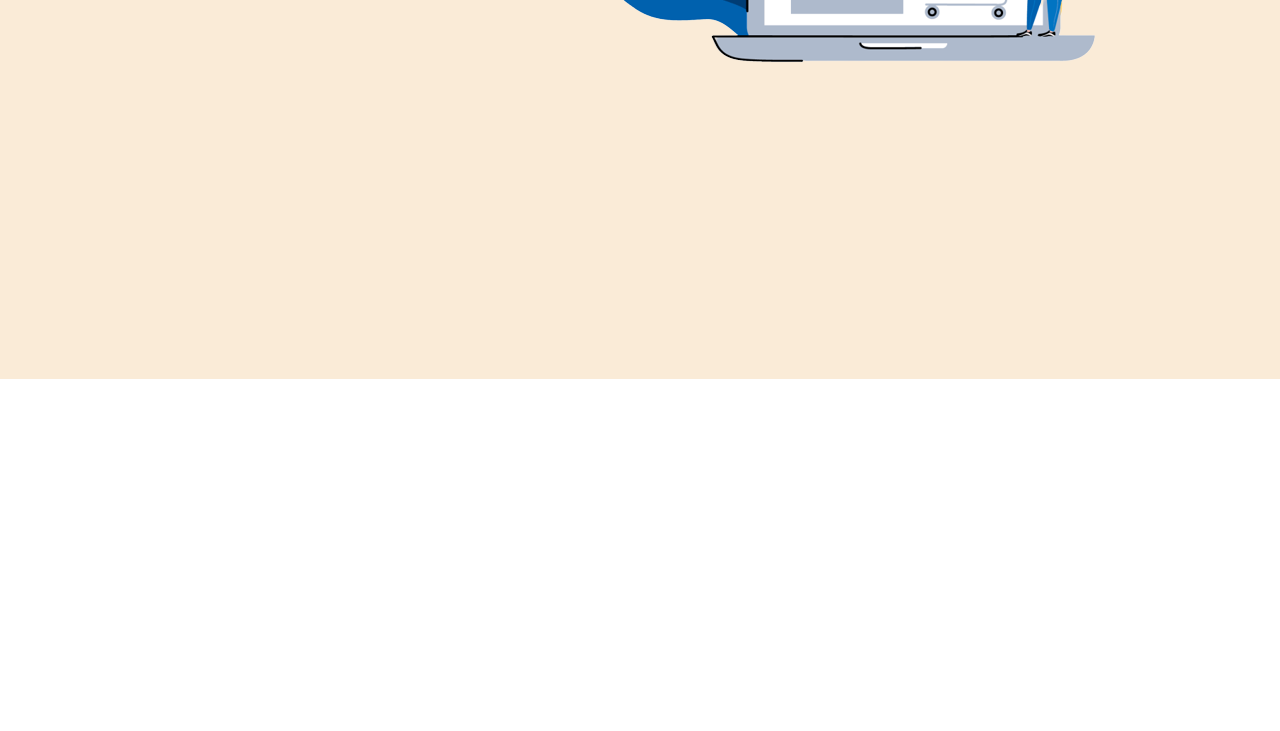
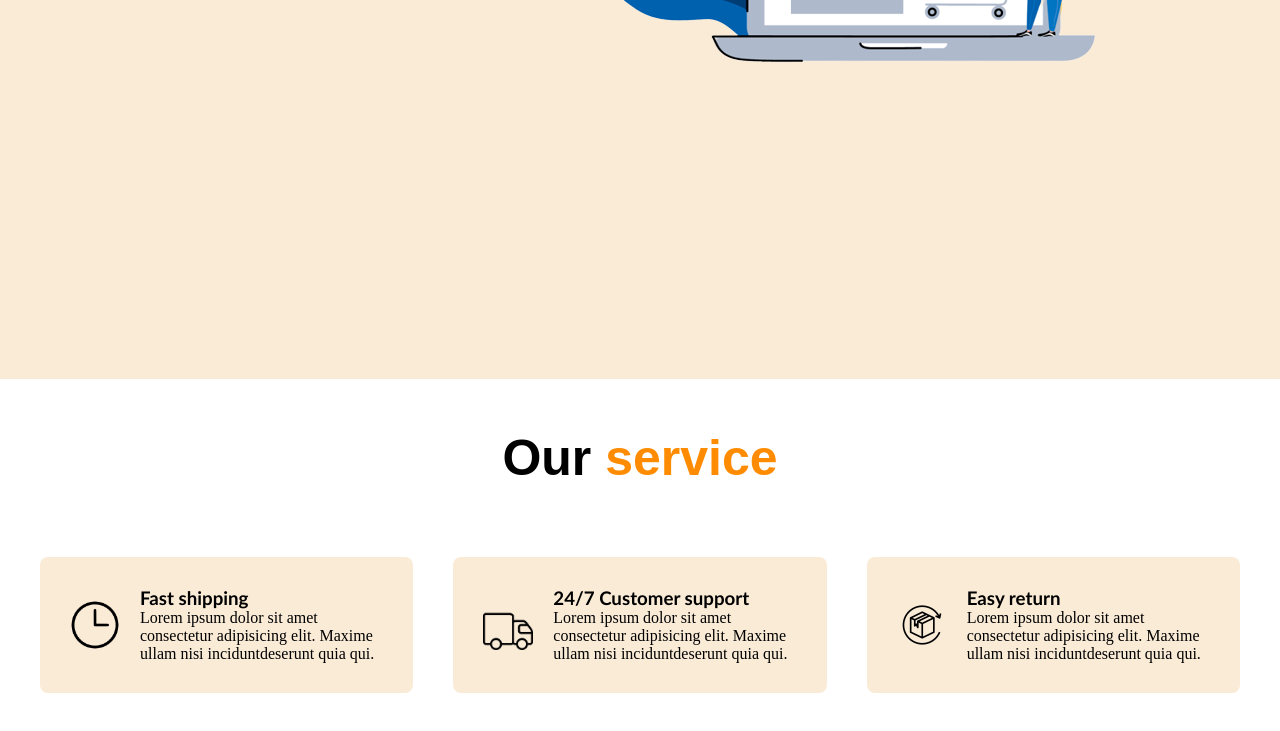
Before and after one commit to craz5162/Practice-project-4, a plain HTML site: page index.html in a window 1280 px wide. Shown: the part 421-1152 px from the top of the page. Before the commit the page ends 800 px from the top, so only its background shows below. Drawn offline with Linux system fonts and the light colour scheme.

Commit message:
added-service

```diff
--- a/css/index.css
+++ b/css/index.css
@@ -40,3 +40,38 @@
       border-radius:5px;
       color: white;
 }
+
+.service-container h1{
+      text-align: center;
+      font-size: 50px;
+      font-family:  'Arial Narrow Bold', sans-serif;
+      margin-top: 50px;
+      margin-bottom: 50px;
+}
+.service-container h1 span{
+      color: darkorange;
+}
+.cart{
+      display: flex;
+      align-items: center;
+      justify-content: space-around;
+      margin: 20px;
+}
+.sm-cart{
+      background-color: antiquewhite;
+      display: flex;
+      align-items: center;
+      justify-content: space-evenly;
+      margin: 20px;
+      padding: 30px;
+      border-radius: 8px;
+}
+.sm-cart img{
+      width: 50px;
+}
+.cart-text{
+      margin-left: 20px;
+}
+.cart-text h3{
+      font-family: 'Trebuchet MS', 'Lucida Sans Unicode', 'Lucida Grande', 'Lucida Sans', Arial, sans-serif;
+}
--- a/index.html
+++ b/index.html
@@ -23,6 +23,35 @@
             </div>
 
       </div>
+      <div class="service-container">
+            <h1>Our <span>service</span></h1>
+            <div class="cart">
+                  <div class="sm-cart">
+                        <img src="images/icons/clock.png" alt="">
+                        <div class="cart-text">
+                              <h3>Fast shipping</h3>
+                              <p>Lorem ipsum dolor sit amet consectetur adipisicing elit. Maxime ullam nisi inciduntdeserunt quia qui.
+                              </p>
+                        </div>
+                  </div>
+                  <div class="sm-cart">
+                        <img src="images/icons/delivery.png" alt="">
+                        <div class="cart-text">
+                              <h3>24/7 Customer support</h3>
+                              <p>Lorem ipsum dolor sit amet consectetur adipisicing elit. Maxime ullam nisi inciduntdeserunt quia qui.
+                              </p>
+                        </div>
+                  </div>
+                  <div class="sm-cart">
+                        <img src="images/icons/return.png" alt="">
+                        <div class="cart-text">
+                              <h3>Easy return</h3>
+                              <p>Lorem ipsum dolor sit amet consectetur adipisicing elit. Maxime ullam nisi inciduntdeserunt quia qui.
+                              </p>
+                        </div>
+                  </div>
+            </div>
+      </div>
 </body>
 
 </html>
```
